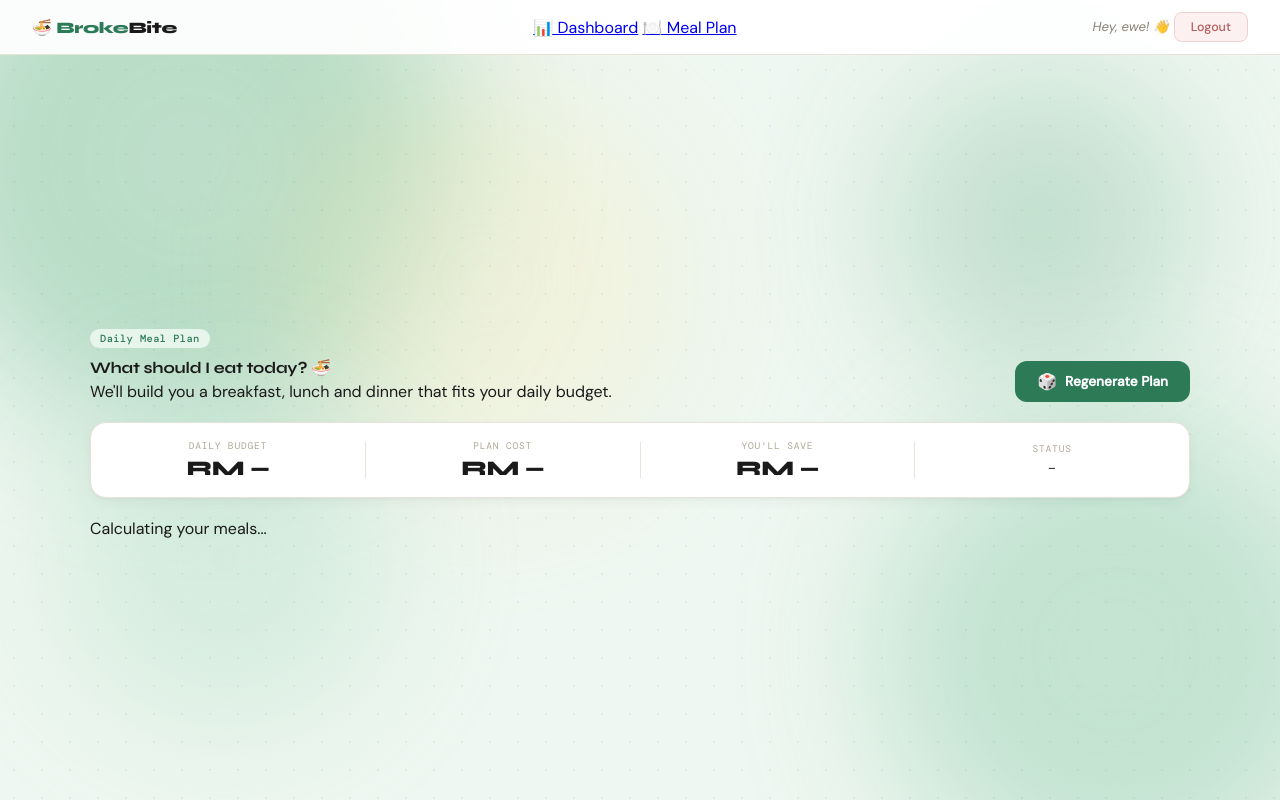
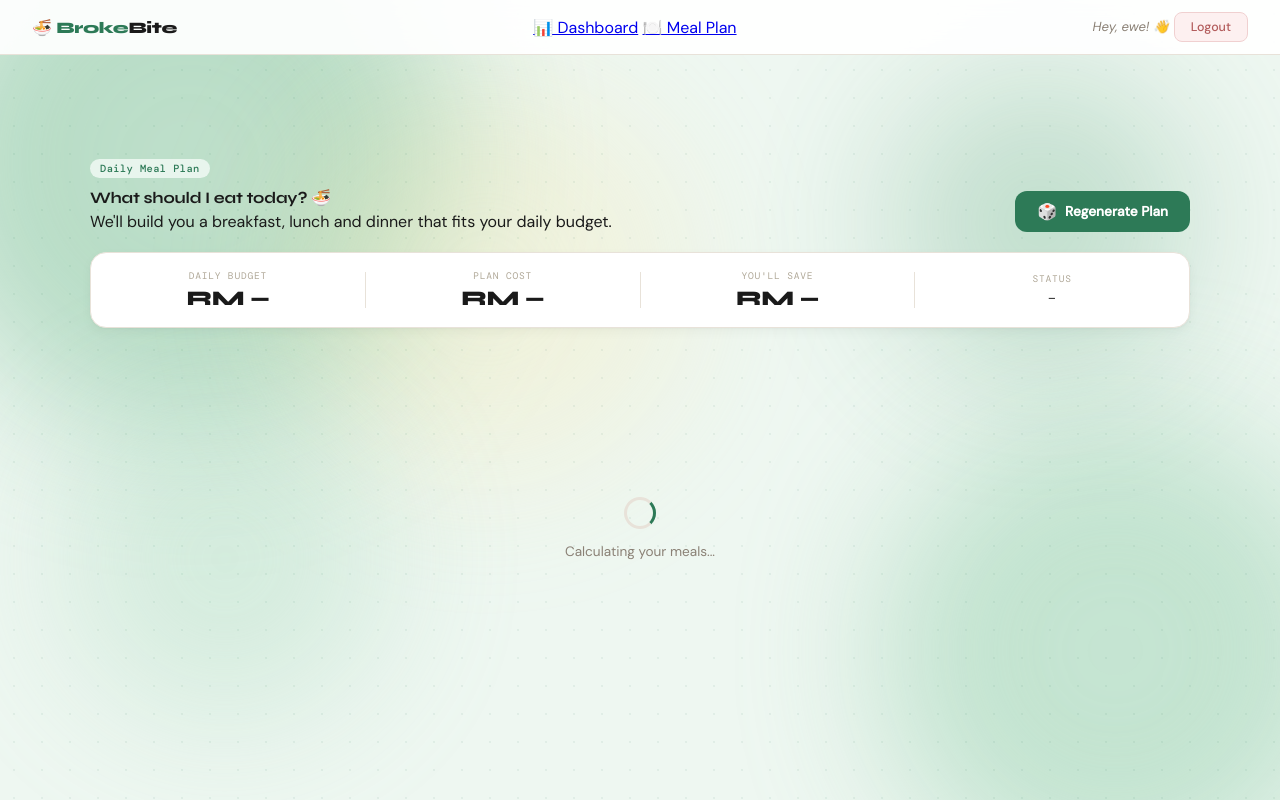
Before and after one commit to choongkarhung/GitExercise-G072, a Flask app: page /mealplan in a window 1280 px wide. Run offline with Flask 3, Linux system fonts and the light colour scheme; a user stored in the database is signed in.

Commit message:
Mealplan CSS 3.

```diff
--- a/static/mealplan.css
+++ b/static/mealplan.css
@@ -111,3 +111,59 @@
 .ribbon-badge.ok     { background: var(--green-light);  color: var(--green);    border: 1px solid var(--green-border); }
 .ribbon-badge.warn   { background: var(--yellow-bg);    color: #7a6e50;         border: 1px solid var(--yellow-border); }
 .ribbon-badge.danger { background: var(--red-bg);       color: var(--red-text); border: 1px solid var(--red-border); }
+
+/* MEAL CARDS ROW */
+.meals-row {
+    display: grid;
+    grid-template-columns: repeat(3, 1fr);
+    gap: 16px;
+    min-height: 360px;
+}
+
+/* LOADING */
+.mp-loading {
+    grid-column: 1 / -1;
+    display: flex;
+    flex-direction: column;
+    align-items: center;
+    justify-content: center;
+    gap: 14px;
+    color: var(--ink-muted);
+    font-size: 0.85rem;
+    padding: 60px 0;
+}
+
+.loading-spinner {
+    width: 32px;
+    height: 32px;
+    border: 3px solid var(--cream-border);
+    border-top-color: var(--green);
+    border-radius: 50%;
+    animation: spin 0.8s linear infinite;
+}
+
+@keyframes spin {
+    to { transform: rotate(360deg); }
+}
+
+/* MEAL CARD */
+.meal-card {
+    background: var(--surface);
+    border: 1px solid var(--cream-border);
+    border-radius: 18px;
+    overflow: hidden;
+    box-shadow: 0 1px 3px rgba(0,0,0,0.04), 0 6px 16px rgba(0,0,0,0.06);
+    display: flex;
+    flex-direction: column;
+    animation: card-in 0.4s cubic-bezier(0.16, 1, 0.3, 1) both;
+    transition: transform 0.2s ease, box-shadow 0.2s ease;
+}
+
+.meal-card:hover {
+    transform: translateY(-3px);
+    box-shadow: 0 6px 28px rgba(0,0,0,0.1);
+}
+
+.meal-card:nth-child(1) { animation-delay: 0.05s; }
+.meal-card:nth-child(2) { animation-delay: 0.10s; }
+.meal-card:nth-child(3) { animation-delay: 0.15s; }
```
